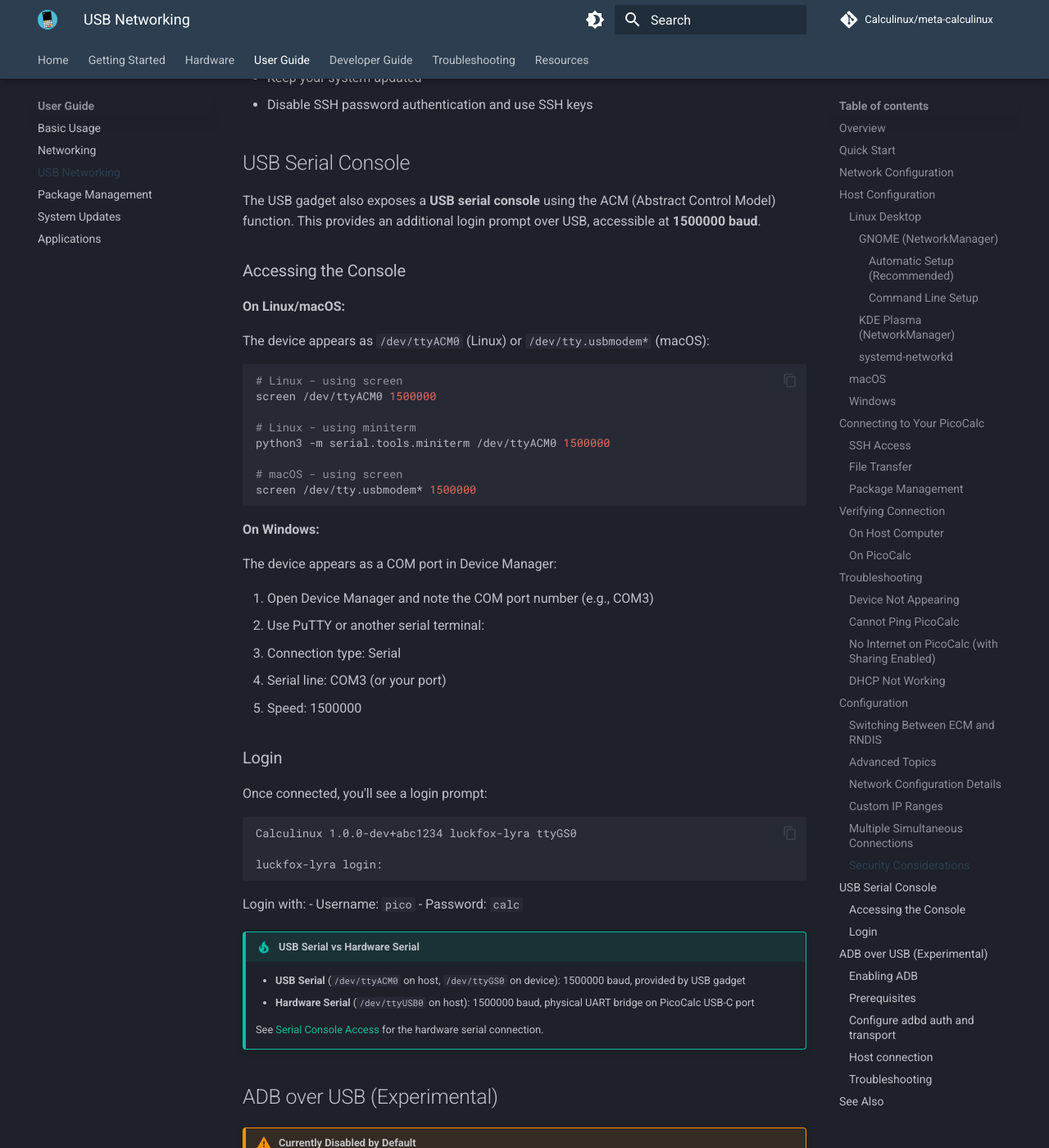
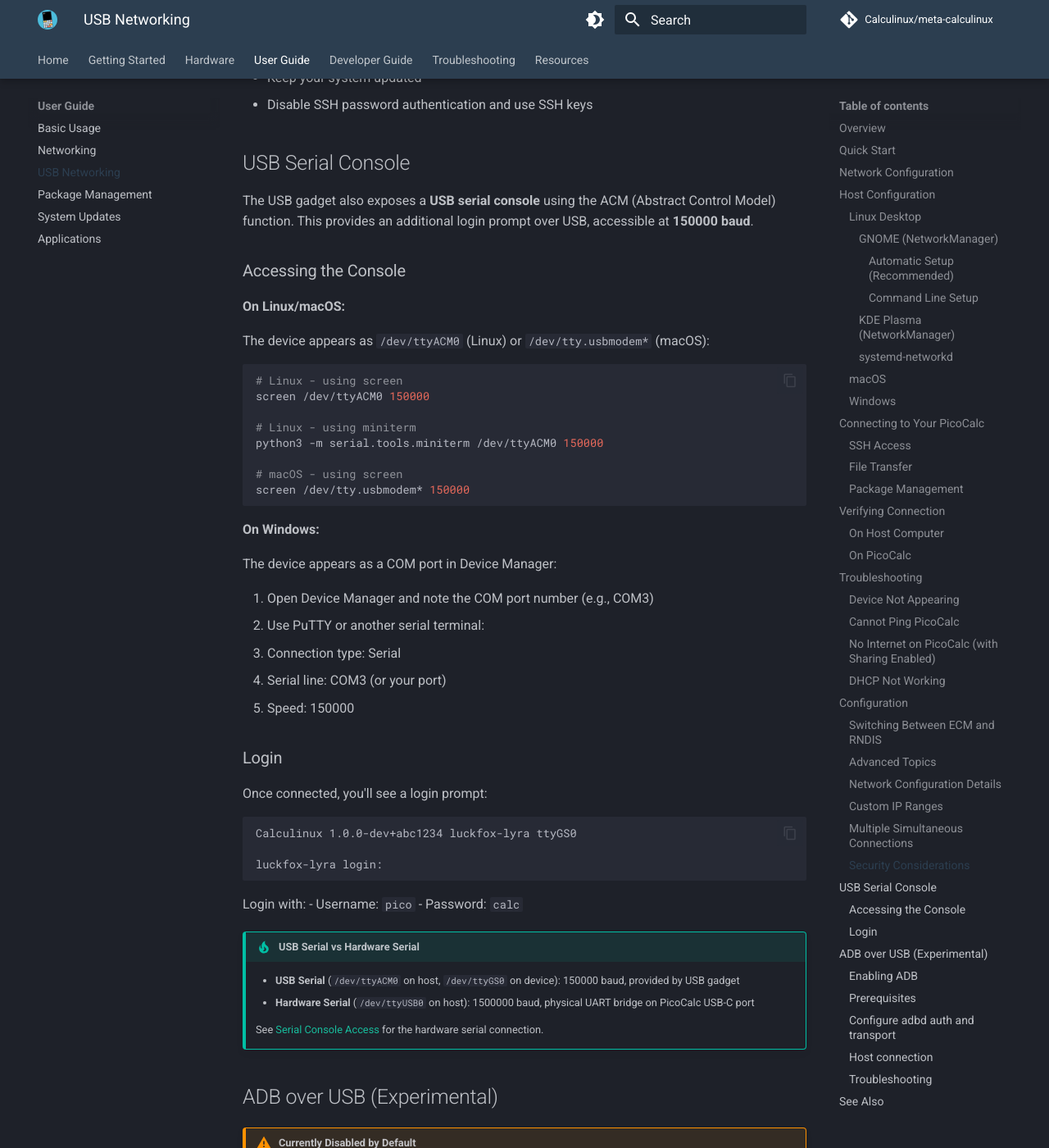
Before and after one commit to Calculinux/docs, an MkDocs documentation site: the page built from docs/user-guide/usb-networking.md, in a window 1280 px wide and 1400 px high, scrolled down 13342 px. Shown: the whole window at 82% size. Built offline with MkDocs 1.6.1 and Material for MkDocs 9.7.7, drawn with Linux system fonts in a browser that asks for light colours; comment, search, counter and statistics services are not loaded.

Commit message:
Fix USB ACM serial console baud rate to 150000
The USB ACM serial console operates at 150000 baud, not 115200 or 1500000.

````diff
--- a/docs/user-guide/usb-networking.md
+++ b/docs/user-guide/usb-networking.md
@@ -574,7 +574,7 @@
 
 ## USB Serial Console
 
-The USB gadget also exposes a **USB serial console** using the ACM (Abstract Control Model) function. This provides an additional login prompt over USB, accessible at **1500000 baud**.
+The USB gadget also exposes a **USB serial console** using the ACM (Abstract Control Model) function. This provides an additional login prompt over USB, accessible at **150000 baud**.
 
 ### Accessing the Console
 
@@ -584,13 +584,13 @@
 
 ```bash
 # Linux - using screen
-screen /dev/ttyACM0 1500000
+screen /dev/ttyACM0 150000
 
 # Linux - using miniterm
-python3 -m serial.tools.miniterm /dev/ttyACM0 1500000
+python3 -m serial.tools.miniterm /dev/ttyACM0 150000
 
 # macOS - using screen
-screen /dev/tty.usbmodem* 1500000
+screen /dev/tty.usbmodem* 150000
 ```
 
 **On Windows:**
@@ -601,7 +601,7 @@
 2. Use PuTTY or another serial terminal:
    - Connection type: Serial
    - Serial line: COM3 (or your port)
-   - Speed: 1500000
+   - Speed: 150000
 
 ### Login
 
@@ -618,7 +618,7 @@
 - Password: `calc`
 
 !!! tip "USB Serial vs Hardware Serial"
-    - **USB Serial** (`/dev/ttyACM0` on host, `/dev/ttyGS0` on device): 1500000 baud, provided by USB gadget
+    - **USB Serial** (`/dev/ttyACM0` on host, `/dev/ttyGS0` on device): 150000 baud, provided by USB gadget
     - **Hardware Serial** (`/dev/ttyUSB0` on host): 1500000 baud, physical UART bridge on PicoCalc USB-C port
 
     See [Serial Console Access](../hardware/serial/console-access.md) for the hardware serial connection.
````
Also changed, not shown: docs/getting-started/first-boot.md (+1 -1 lines).
